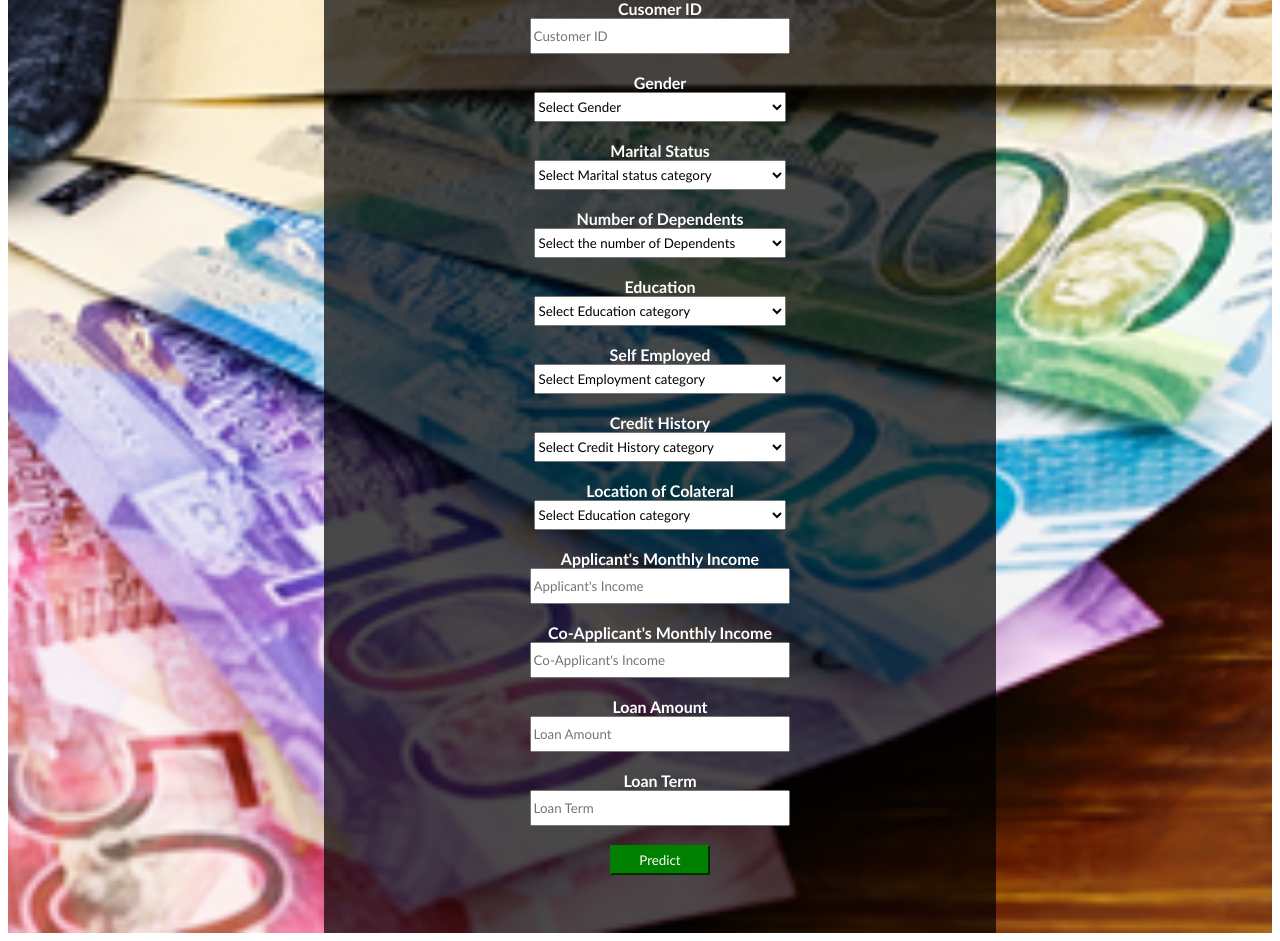
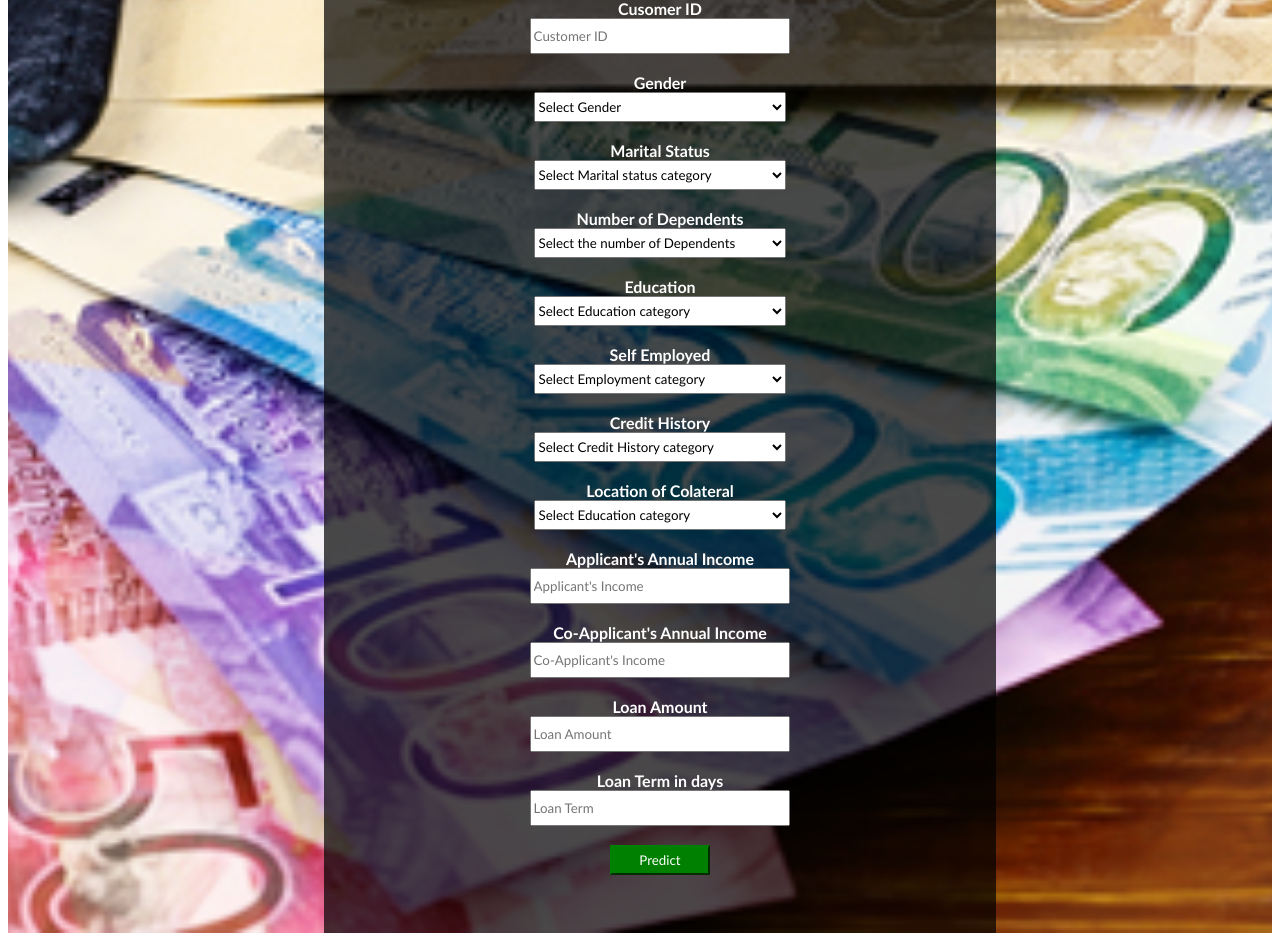
Before and after one commit to timothymadegwa/KopaPap, a Flask app: page / in a window 1280 px wide. Shown: the part 421-1362 px from the top of the page. Run offline with Flask 2, Linux system fonts and the light colour scheme; parts of the project's set-up code (start-up, migrations or seed data) failed here and were passed over.

Commit message:
specified entries in index.html

```diff
--- a/app.py
+++ b/app.py
@@ -46,7 +46,7 @@ def predict():
 
     output = round((prediction[0][1])*100,2)
 
-    return render_template('report.html', prediction_text='Client {} Probability of repayment for {} {} {} is: {} %'.format(customer_id, title, f_name, l_name,output))
+    return render_template('report.html', prediction_text='Client {} : Probability of repayment for {} {} {} is: {} %'.format(customer_id, title, f_name, l_name,output))
 
 if __name__ == "__main__":
     app.run(debug=True)
--- a/templates/index.html
+++ b/templates/index.html
@@ -78,15 +78,15 @@
             <option value="2">Rural</option>
         </select><br><br>
 
-        <strong>Applicant's Monthly Income</strong><br>
+        <strong>Applicant's Annual Income</strong><br>
         <input type="text" name="ApplicantIncome" placeholder="Applicant's Income" required="required" /><br><br>
 
-        <strong>Co-Applicant's Monthly Income</strong><br>
+        <strong>Co-Applicant's Annual Income</strong><br>
         <input type="text" name="CoapplicantIncome" placeholder="Co-Applicant's Income" required="required" /><br><br>
 
         <strong>Loan Amount</strong><br>
         <input type="text" name="LoanAmount" placeholder="Loan Amount" required="required" /><br><br>
-        <strong>Loan Term</strong><br>
+        <strong>Loan Term in days</strong><br>
         <input type="text" name="rate" placeholder="Loan Term" required="required" /><br><br>
 
 
--- a/templates/report.html
+++ b/templates/report.html
@@ -19,7 +19,7 @@
   <div class="image">
       <object data='../static/logo4.png' width="100%" height="10%"></object><br><br>
     </div>
-    <h1>KopaPap</h1>
+    <h1>Results</h1>
 
    <br>
    <br>
```
